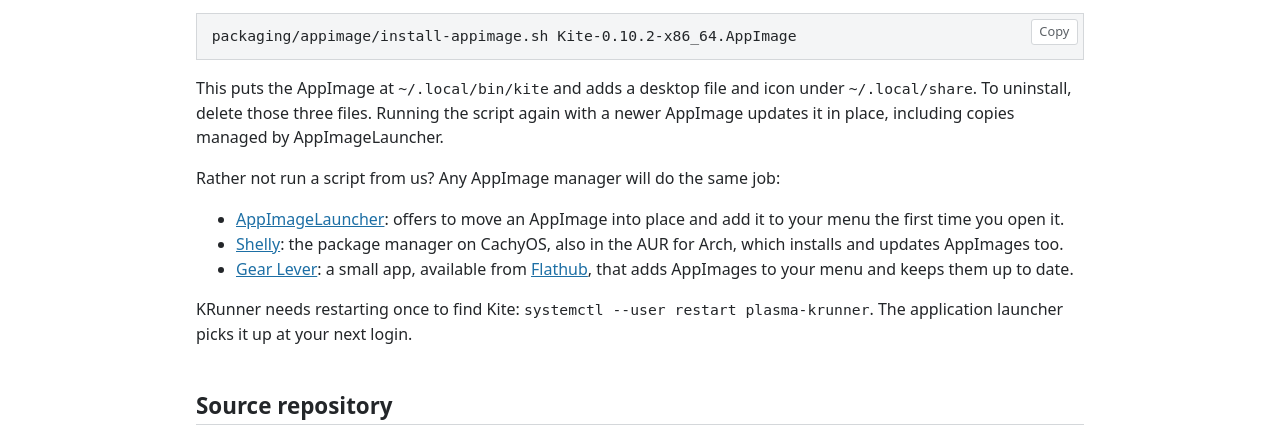
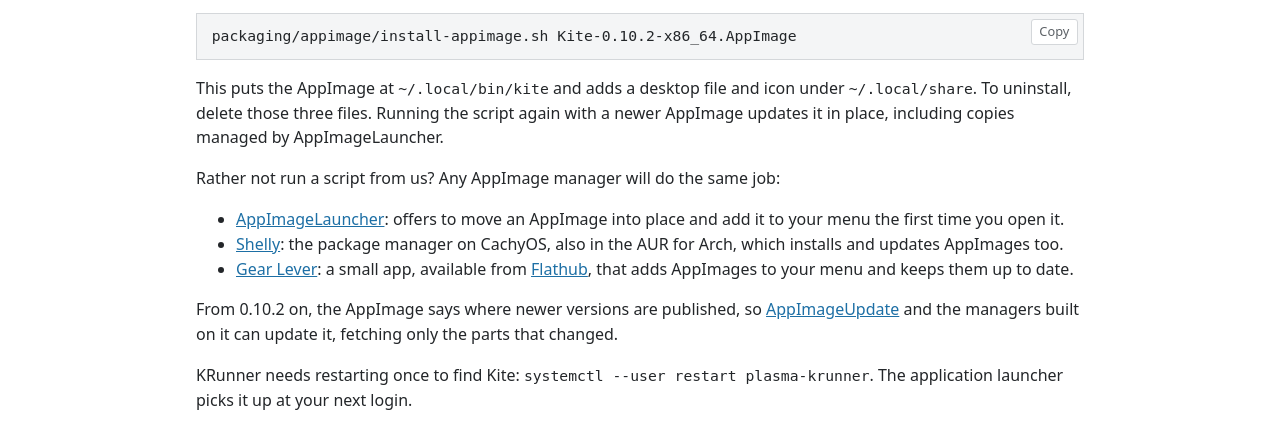
Before and after one commit to n4n0GH/Kite-Website, a plain HTML site: page download.html in a window 1280 px wide. Shown: the part 1644-2082 px from the top of the page. Drawn offline with nearby package versions, Linux system fonts and the light colour scheme; no server answers.

Commit message:
Download page: the AppImage can be updated with AppImageUpdate
Since 0.10.2 it carries update information and its release a .zsync file.

Co-Authored-By: Claude Fable 5.2 <noreply@anthropic.com>

```diff
--- a/download.html
+++ b/download.html
@@ -136,6 +136,11 @@ flatpak run io.github.n4n0gh.kite</pre>
       that adds AppImages to your menu and keeps them up to date.</li>
   </ul>
   <p>
+    From 0.10.2 on, the AppImage says where newer versions are published, so
+    <a href="https://github.com/AppImageCommunity/AppImageUpdate">AppImageUpdate</a> and the
+    managers built on it can update it, fetching only the parts that changed.
+  </p>
+  <p>
     KRunner needs restarting once to find Kite:
     <code>systemctl --user restart plasma-krunner</code>. The application launcher picks it
     up at your next login.
```
